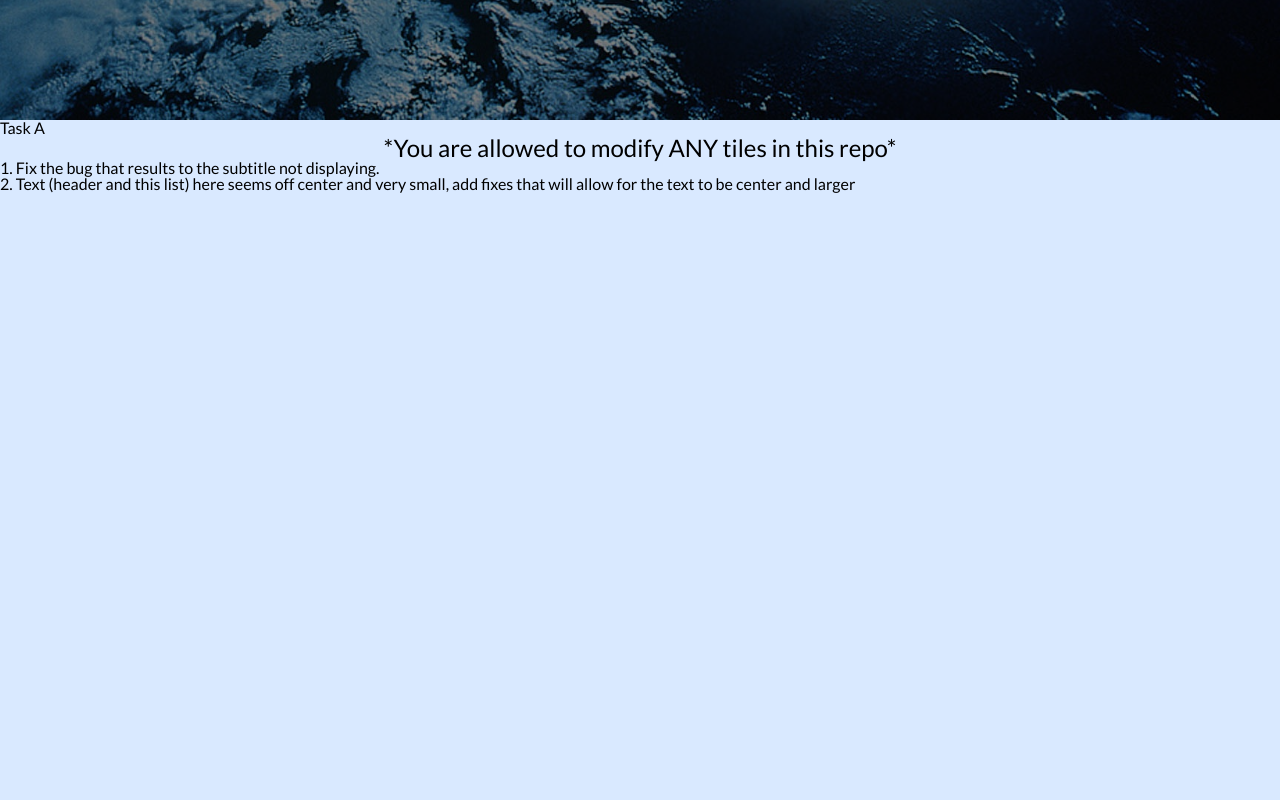
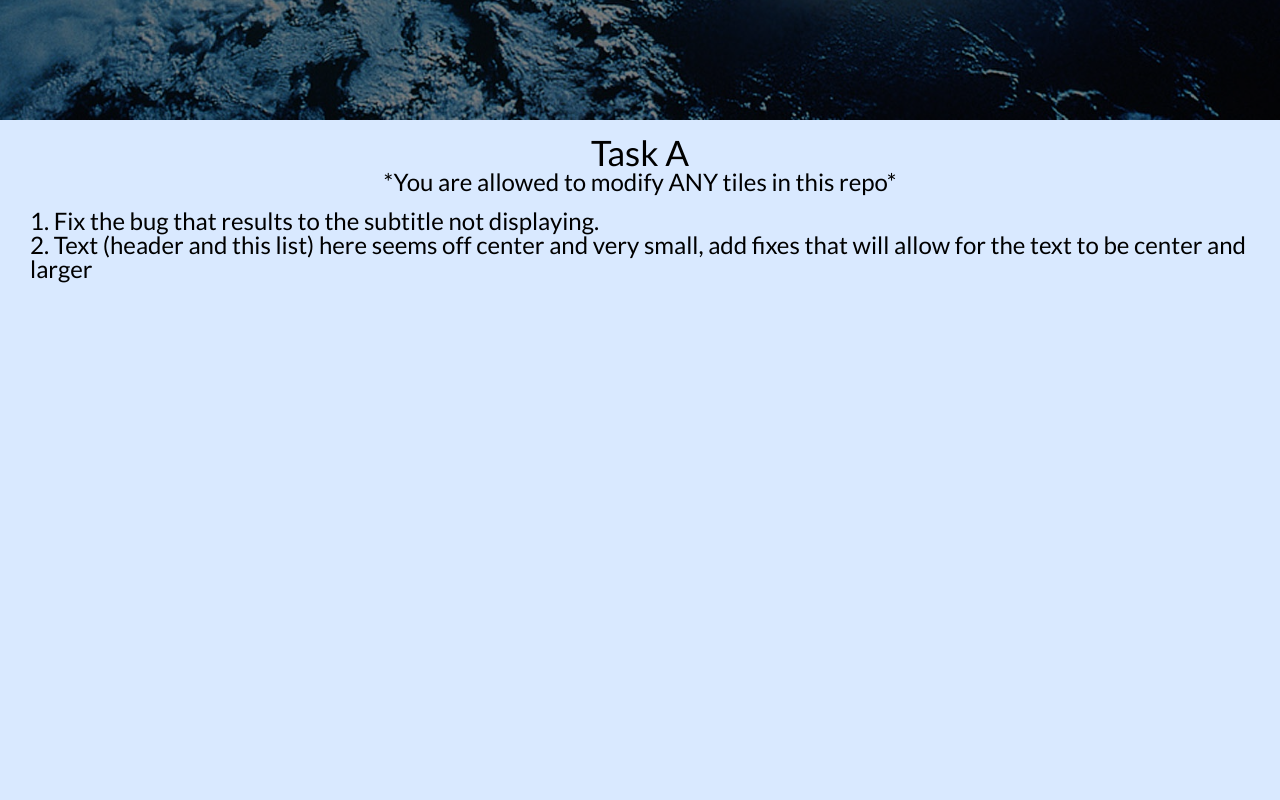
Before and after one commit to kevinlee12/git-training, a plain HTML site: page index.html in a window 1280 px wide. Shown: the part 680-1480 px from the top of the page. Drawn offline with nearby package versions, Linux system fonts and the light colour scheme.

Commit message:
fix task1 #2

```diff
--- a/style.css
+++ b/style.css
@@ -46,6 +46,9 @@ html {
 #task1 {
     height: 2000px;
     background-color: #D9E9FF;
+    text-align: center;
+    font-size: 35px;
+    padding-top: 15px;
 }
 
 ol ul {
@@ -56,6 +59,16 @@ ol ul {
     position: relative;
     text-align: center;
     font-size: 24px;
+}
+
+#tasks {
+    position: relative;
+    text-align: left;
+    font-size: 24px;
+    margin-top: 15px;
+    margin-bottom: 30px;
+    margin-right: 30px;
+    margin-left: 30px;
 }
 
 #task2 {
```
